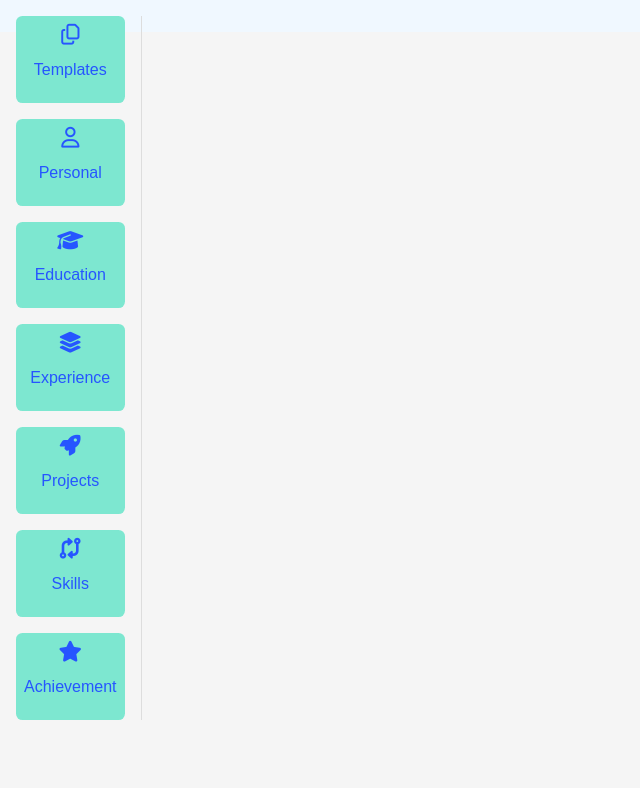
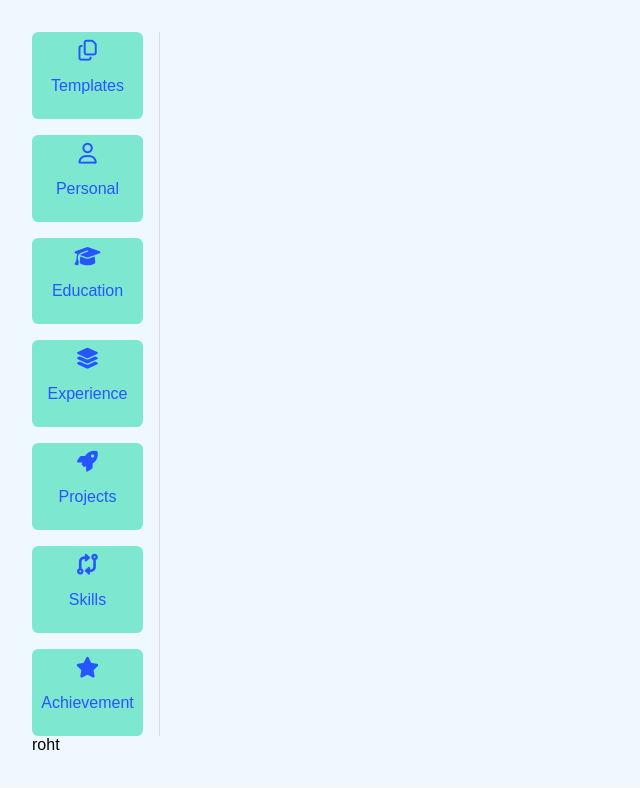
Before and after one commit to rohitghatal1/CVMaker-ReactJS, a React (Create React App) app: page / in a window 1280 px wide. Shown: the top 788 px of the page, without its empty margins (0-640 px from the left). Built offline with nearby package versions, Linux system fonts and the light colour scheme.

Commit message:
added onlcick events

```diff
--- a/src/components/CVgenerator.js
+++ b/src/components/CVgenerator.js
@@ -1,46 +1,50 @@
-import React from 'react'
+import React, {useState} from 'react'
 import './cvgenerator.css'
 
 export default function CVgenerator() {
+    const[activeStep, setActiveStep] = useState('Templates');
     return (
         <div>
             <div className="cvGeneratorContainer">
                 <aside className='stepsIdicator'>
                     <div className="stepItemsContainer">
-                        <div className="stepItem">
+                        <div className="stepItem" onClick={() => setActiveStep('Templates')}>
                             <i class="fa-regular fa-copy"></i>
                             <p>Templates</p>
                         </div>
 
-                        <div className="stepItem">
+                        <div className="stepItem" onClick={() => setActiveStep('Personal')}>
                             <i class="fa-regular fa-user"></i>
                             <p>Personal</p>
                         </div>
 
-                        <div className="stepItem">
+                        <div className="stepItem" onClick={() => setActiveStep('Eduation')}>
                             <i class="fa-solid fa-graduation-cap"></i>
                             <p>Education</p>
                         </div>
 
-                        <div className="stepItem">
+                        <div className="stepItem" onClick={() => setActiveStep('Experience')}>
                             <i class="fa-solid fa-layer-group"></i>
                             <p>Experience</p>
                         </div>
 
-                        <div className="stepItem">
+                        <div className="stepItem" onClick={() => setActiveStep('Projects')}>
                             <i class="fa-solid fa-rocket"></i>
                             <p>Projects</p>
                         </div>
 
-                        <div className="stepItem">
+                        <div className="stepItem" onClick={() => setActiveStep('Skills')}>
                             <i className="fa-solid fa-code-compare"></i>
                             <p>Skills</p>
                         </div>
 
-                        <div className="stepItem">
+                        <div className="stepItem" onClick={() => setActiveStep('Achievement')}>
                             <i class="fa-solid fa-star"></i>
                             <p>Achievement</p>
                         </div>
+                    </div>
+                    <div className="stepInfo">
+                        {activeStep == 'Templates' && "roht"}
                     </div>
                 </aside>
             </div>
--- a/src/components/cvgenerator.css
+++ b/src/components/cvgenerator.css
@@ -4,7 +4,8 @@
 }
 
 .cvGeneratorContainer .stepsIdicator{
-    position: fixed;
+    position: sticky;
+    width: 8rem;
     left: 0;
     top: 0;
     padding: 1rem;
```
